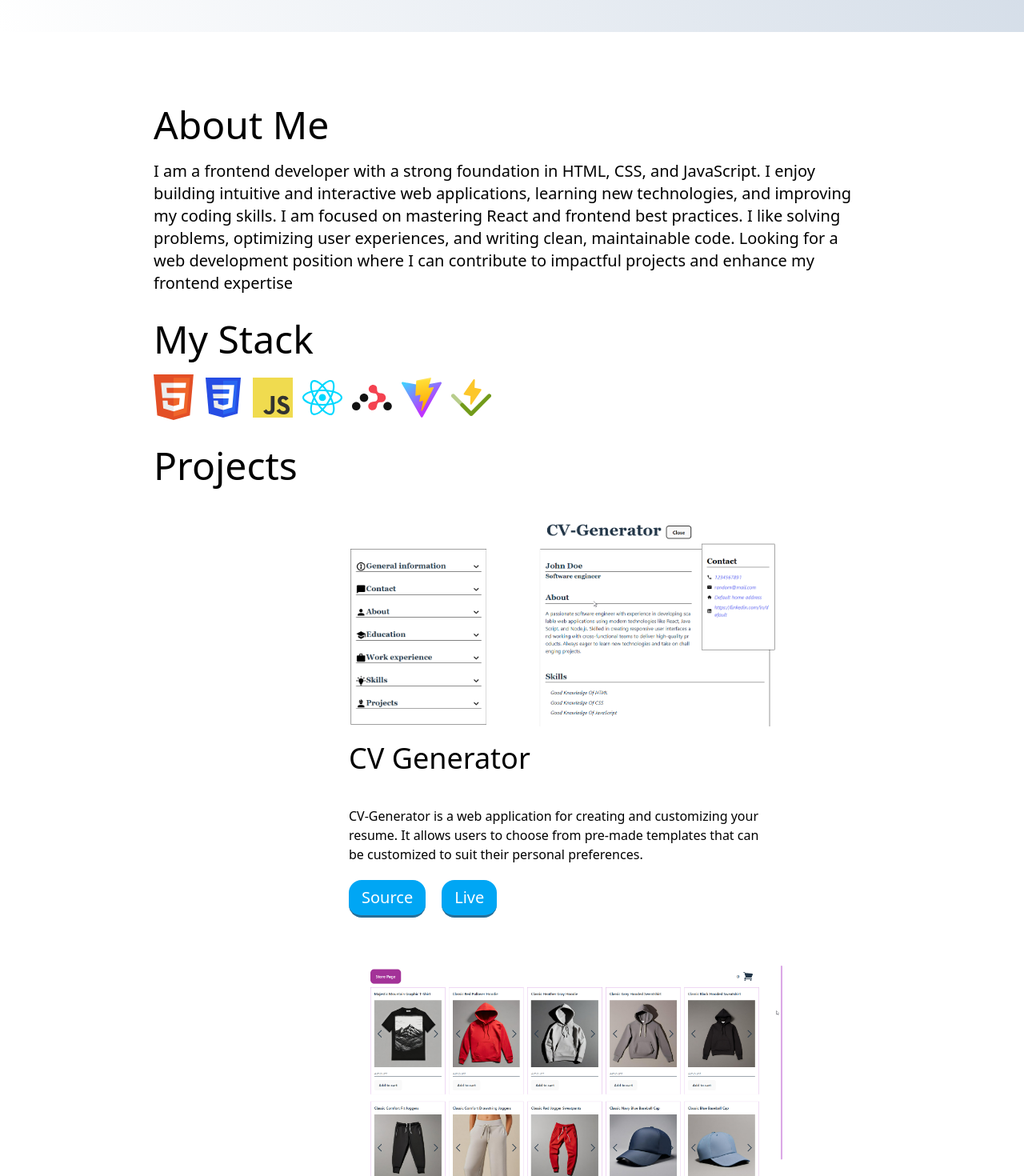
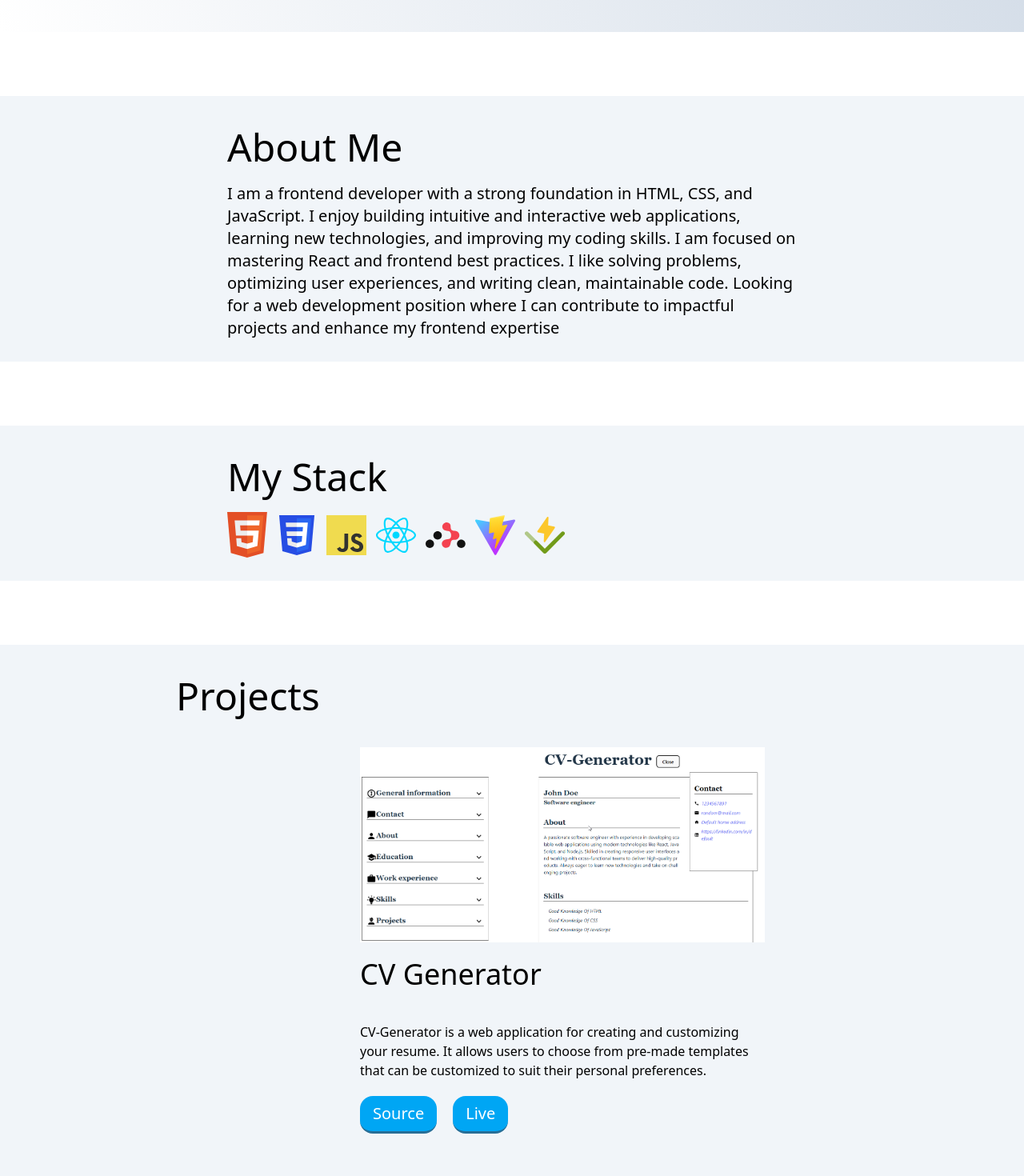
Before and after one commit to R3ndrex/Portfolio, a React (Vite) app: page / in a window 1280 px wide. Shown: the part 760-2230 px from the top of the page at 80% size. Built offline with nearby package versions, Linux system fonts and the light colour scheme.

Commit message:
add container for sections with slate 100 background

```diff
--- a/src/components/MainContent.jsx
+++ b/src/components/MainContent.jsx
@@ -5,24 +5,27 @@ import Projects from "./Projects";
 export default function MainContent() {
     const { t } = useTranslation();
     return (
-        <main className="w-[70%] self-center flex flex-col gap-5 bg-white ">
-            <section>
+        <main className="self-center flex flex-col gap-[5rem] bg-white ">
+            <section className="bg-slate-100">
+                <div className="w-[60%] ml-auto mr-auto p-7">
                     <h2 className="mb-5 text-5xl pb-0 mb-3 pt-3">
                         {t("About Me")}
                     </h2>
                     <Trans i18nKey="AboutText">
                         <p className="text-xl">
-                        I am a frontend developer with a strong foundation in
-                        HTML, CSS, and JavaScript. I enjoy building intuitive
-                        and interactive web applications, learning new
-                        technologies, and improving my coding skills. I am
-                        focused on mastering React and frontend best practices.
-                        I like solving problems, optimizing user experiences,
-                        and writing clean, maintainable code. Looking for a web
-                        development position where I can contribute to impactful
-                        projects and enhance my frontend expertise
+                            I am a frontend developer with a strong foundation
+                            in HTML, CSS, and JavaScript. I enjoy building
+                            intuitive and interactive web applications, learning
+                            new technologies, and improving my coding skills. I
+                            am focused on mastering React and frontend best
+                            practices. I like solving problems, optimizing user
+                            experiences, and writing clean, maintainable code.
+                            Looking for a web development position where I can
+                            contribute to impactful projects and enhance my
+                            frontend expertise
                         </p>
                     </Trans>
+                </div>
             </section>
             <Stack />
             <Projects />
--- a/src/components/Projects.jsx
+++ b/src/components/Projects.jsx
@@ -36,7 +36,8 @@ const projects = [
 export default function Projects() {
     const { t } = useTranslation();
     return (
-        <section id="projects">
+        <section className="projects bg-slate-100">
+            <div className="w-[70%] ml-auto mr-auto p-7">
                 <h2 className="project-title top-[5rem] mb-5 text-5xl pb-0 mb-3 pt-3">
                     {t("Projects")}
                 </h2>
@@ -48,7 +49,9 @@ export default function Projects() {
                                 loading="lazy"
                                 alt={project.alt}
                             />
-                        <h3 className="text-4xl p-5 pl-0">{project.title}</h3>
+                            <h3 className="text-4xl p-5 pl-0">
+                                {project.title}
+                            </h3>
                             <p className="p-5 pl-0">{t(project.description)}</p>
                             <div className="flex items-center gap-5">
                                 <a
@@ -69,6 +72,7 @@ export default function Projects() {
                         </li>
                     ))}
                 </ul>
+            </div>
         </section>
     );
 }
--- a/src/components/Stack.jsx
+++ b/src/components/Stack.jsx
@@ -41,7 +41,8 @@ const stack = [
 export default function Stack() {
     const { t } = useTranslation();
     return (
-        <section>
+        <section className="bg-slate-100">
+            <div className="w-[60%] ml-auto mr-auto p-7">
                 <h2 className=" mb-5 text-5xl mb-3 pt-3">{t("My stack")}</h2>
                 <ul className="flex gap-3 relative">
                     {stack.map(({ image, alt }) => (
@@ -53,6 +54,7 @@ export default function Stack() {
                         </li>
                     ))}
                 </ul>
+            </div>
         </section>
     );
 }
```
Lines whose indentation alone changed are shown as unchanged.
